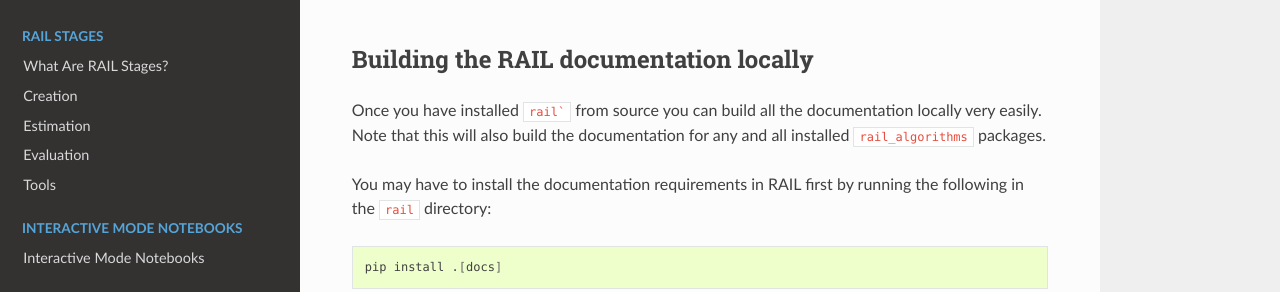
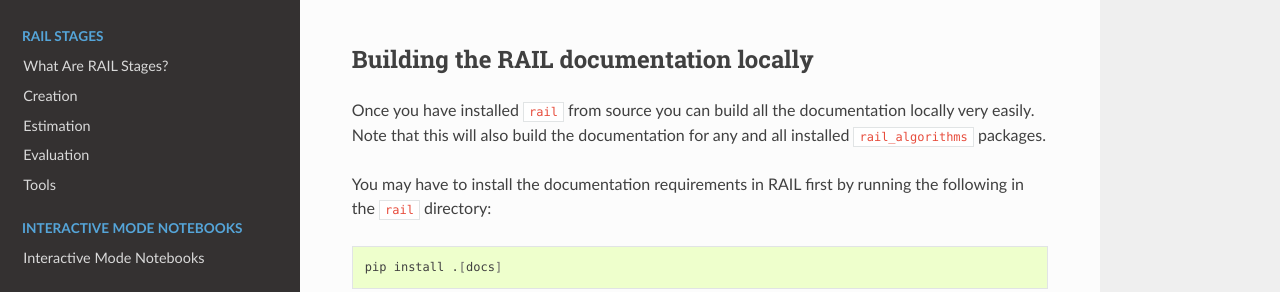
Before and after one commit to LSSTDESC/rail, a Sphinx documentation site: the page built from docs/source/development/documentation.rst, in a window 1280 px wide and 900 px high, scrolled down 380 px. Shown: the part 155-447 px from the top of the window. Built offline with Sphinx 7.4.7 and the Read the Docs theme 3.1.0, drawn with Linux system fonts in a browser that asks for light colours; pages that are not in the unit, such as notebooks, are missing from menus; the version number could not be read and is left out.

Commit message:
removed extra apostrophe

````diff
--- a/docs/source/development/documentation.rst
+++ b/docs/source/development/documentation.rst
@@ -25,7 +25,7 @@ in your current python environment.  :py:mod:`rail.core.introspection`.
 Building the RAIL documentation locally
 =======================================
 
-Once you have installed ``rail``` from source you can build all the documentation
+Once you have installed ``rail`` from source you can build all the documentation
 locally very easily. Note that this will also build the documentation for any
 and all installed ``rail_algorithms`` packages.
 
````
